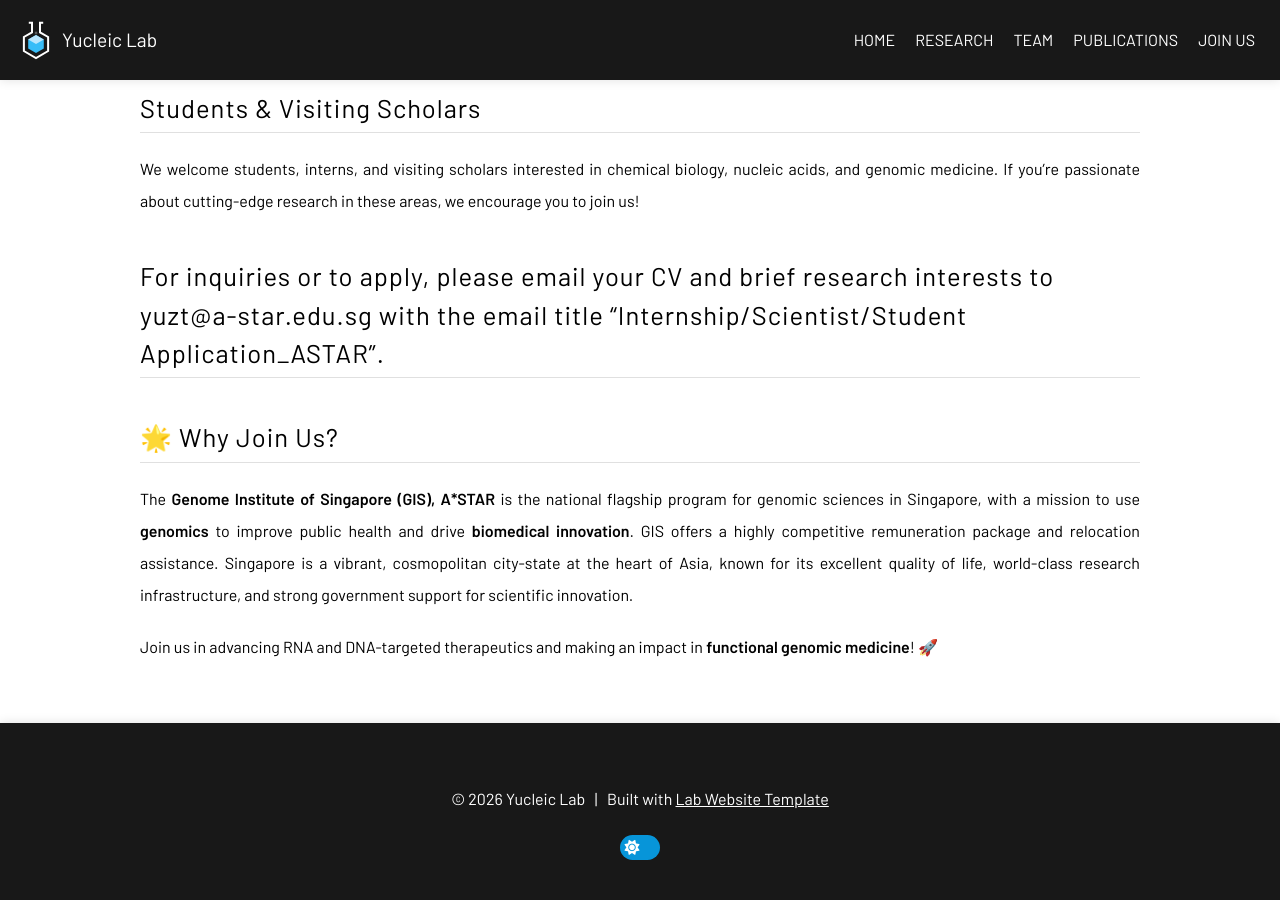
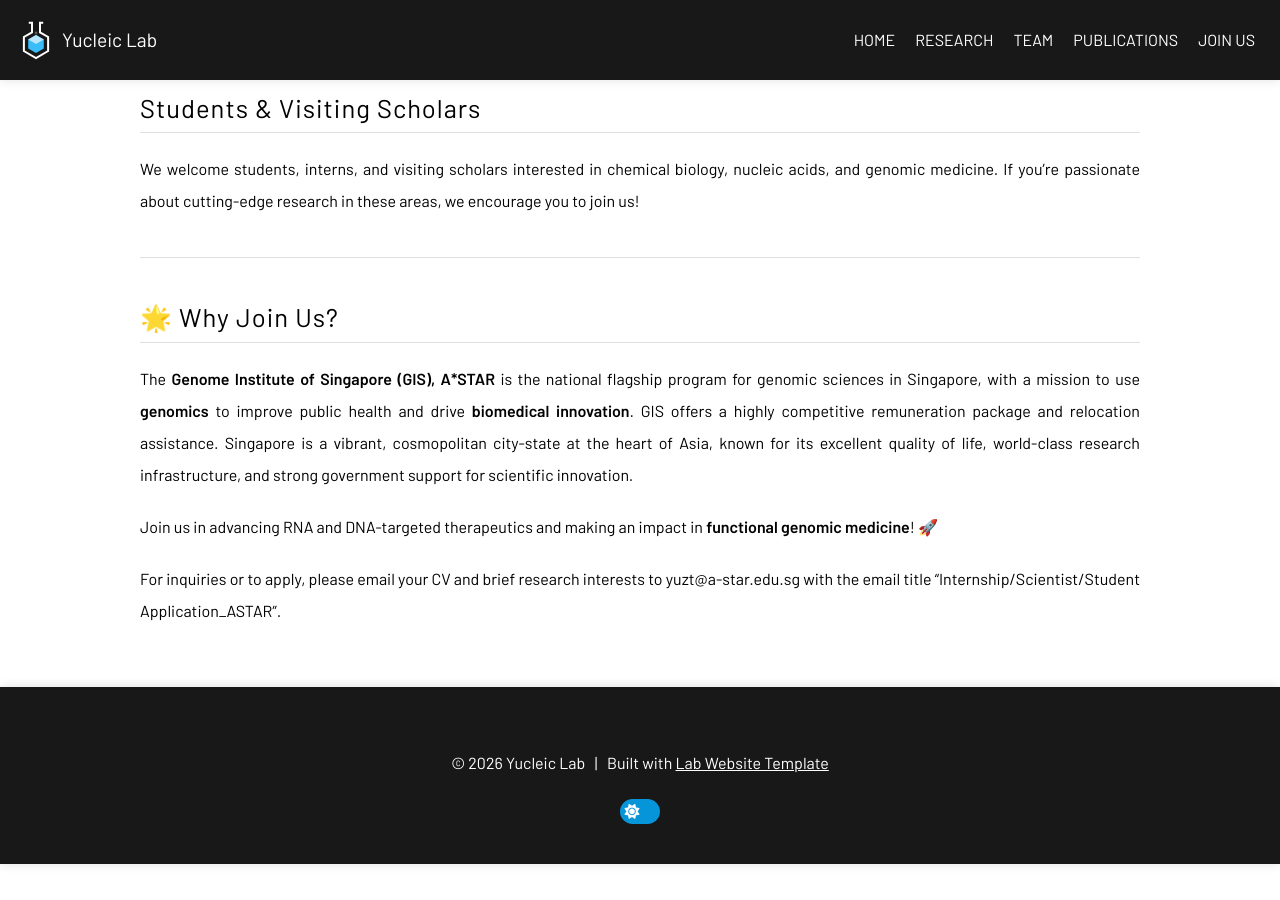
Before and after one commit to yuzutao1990/yucleiclab.github.io, a Jekyll site: the page built from contact/index.md, in a window 1280 px wide and 900 px high, scrolled down 570 px. Built offline with Jekyll 4.4.1, drawn with Linux system fonts in a browser that asks for light colours; a style sheet for code colours, icons or effects is not loaded; after the commit the page ends 1434 px from its top, so only the background shows below that; part of the change alters nothing that is shown.

```diff
--- a/contact/index.md
+++ b/contact/index.md
@@ -20,7 +20,6 @@ We highly recommend that potential PhD students apply A*STAR fully funded schola
 ## Students & Visiting Scholars
 We welcome students, interns, and visiting scholars interested in chemical biology, nucleic acids, and genomic medicine. If you’re passionate about cutting-edge research in these areas, we encourage you to join us!
 
-For inquiries or to apply, please email your CV and brief research interests to yuzt@a-star.edu.sg with the email title “Internship/Scientist/Student Application_ASTAR”.
 ---
 
 ## 🌟 Why Join Us?
@@ -28,3 +27,5 @@ For inquiries or to apply, please email your CV and brief research interests to
 The **Genome Institute of Singapore (GIS), A*STAR** is the national flagship program for genomic sciences in Singapore, with a mission to use **genomics** to improve public health and drive **biomedical innovation**. GIS offers a highly competitive remuneration package and relocation assistance. Singapore is a vibrant, cosmopolitan city-state at the heart of Asia, known for its excellent quality of life, world-class research infrastructure, and strong government support for scientific innovation.
 
 Join us in advancing RNA and DNA-targeted therapeutics and making an impact in **functional genomic medicine**! 🚀
+
+For inquiries or to apply, please email your CV and brief research interests to yuzt@a-star.edu.sg with the email title “Internship/Scientist/Student Application_ASTAR”.
```
